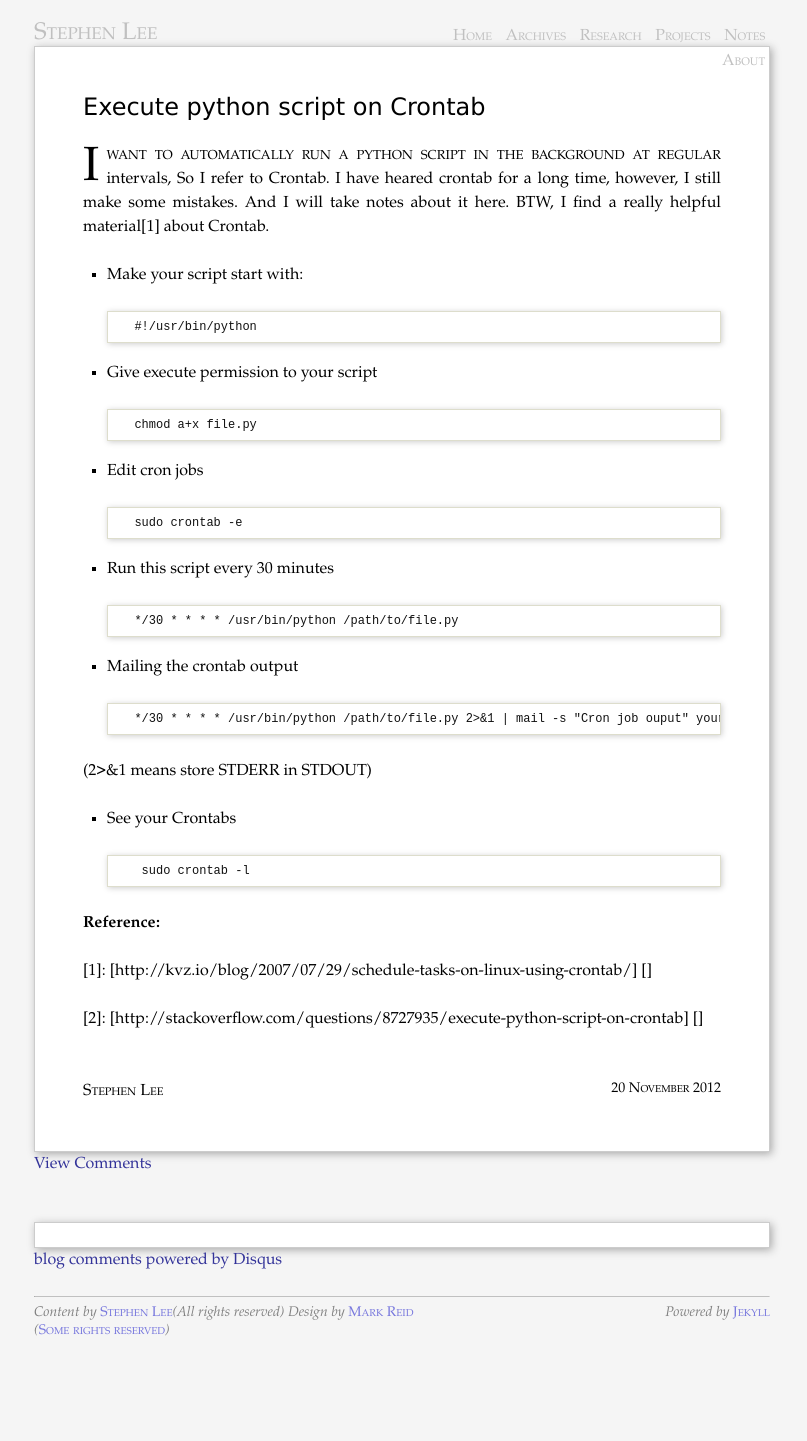
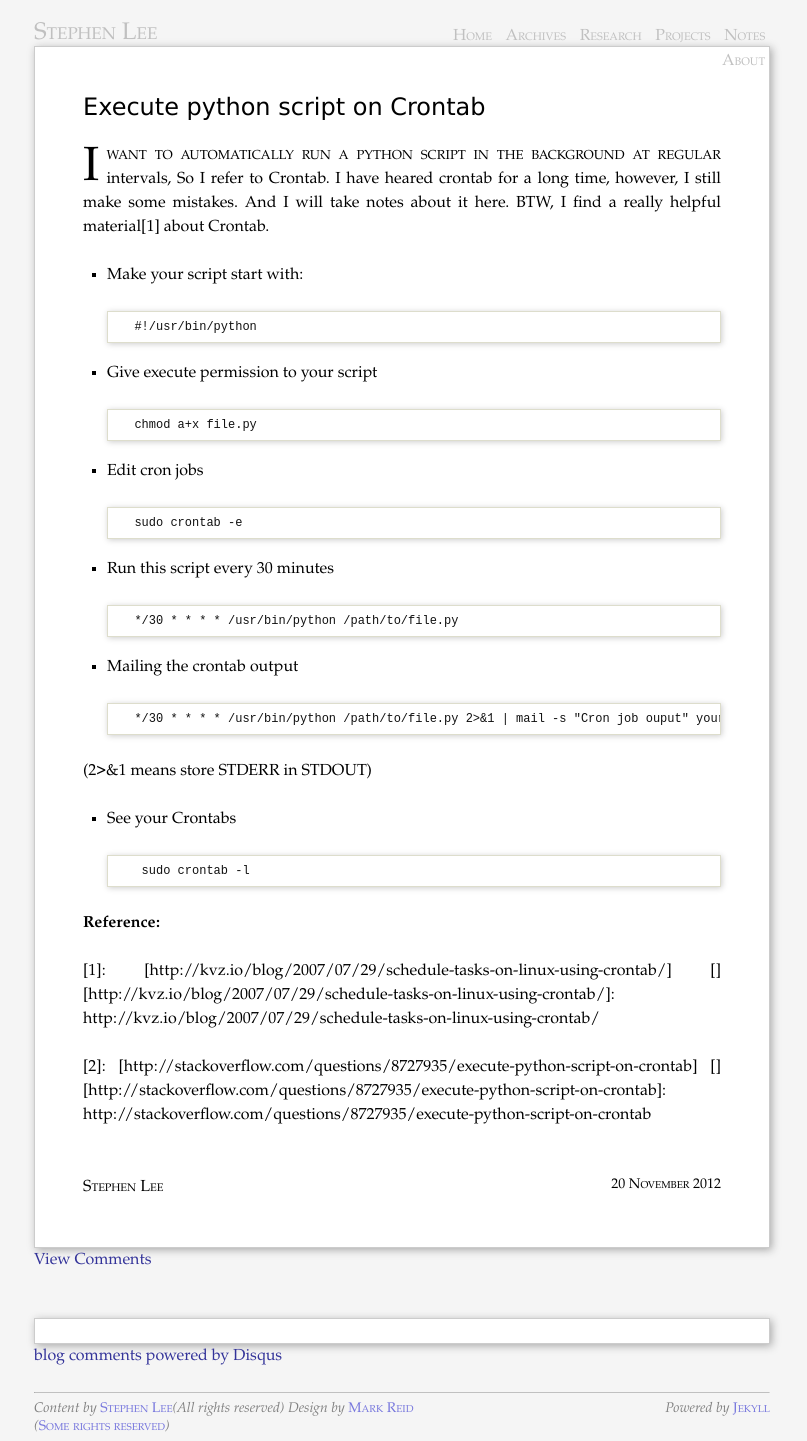
Before and after one commit to stephenLee/stephenlee.github.com, a Jekyll site: the page built from _posts/2012-11-20-Execute-python-Script-on-Crontab.md, in a window 1280 px wide. Shown: the whole page, without its empty margins (238-1045 px from the left). Built offline with Jekyll 4.4.1, drawn with Linux system fonts in a browser that asks for light colours; comment, search, counter and statistics services are not loaded; before the commit the page ends 1345 px from its top, so only the background shows below that; part of the change alters nothing that is shown.

Commit message:
Updated _posts/2012-11-20-Execute-python-Script-on-Crontab.md

```diff
--- a/_posts/2012-11-20-Execute-python-Script-on-Crontab.md
+++ b/_posts/2012-11-20-Execute-python-Script-on-Crontab.md
@@ -36,5 +36,8 @@ I want to automatically run a python script in the background at regular interva
 **Reference:**
 
 \[1\]: [http://kvz.io/blog/2007/07/29/schedule-tasks-on-linux-using-crontab/] []
+[http://kvz.io/blog/2007/07/29/schedule-tasks-on-linux-using-crontab/]: http://kvz.io/blog/2007/07/29/schedule-tasks-on-linux-using-crontab/
 
 \[2\]: [http://stackoverflow.com/questions/8727935/execute-python-script-on-crontab] []
+[http://stackoverflow.com/questions/8727935/execute-python-script-on-crontab]:
+http://stackoverflow.com/questions/8727935/execute-python-script-on-crontab
```
